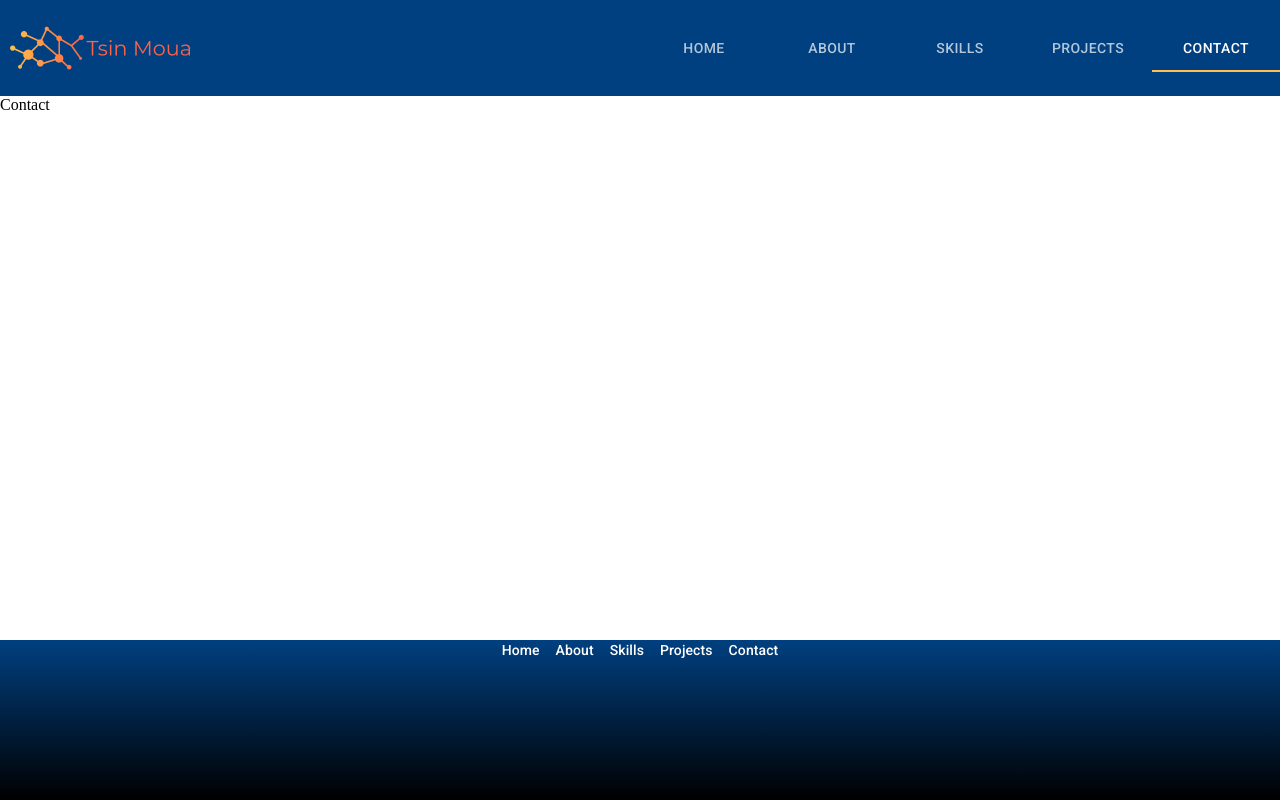
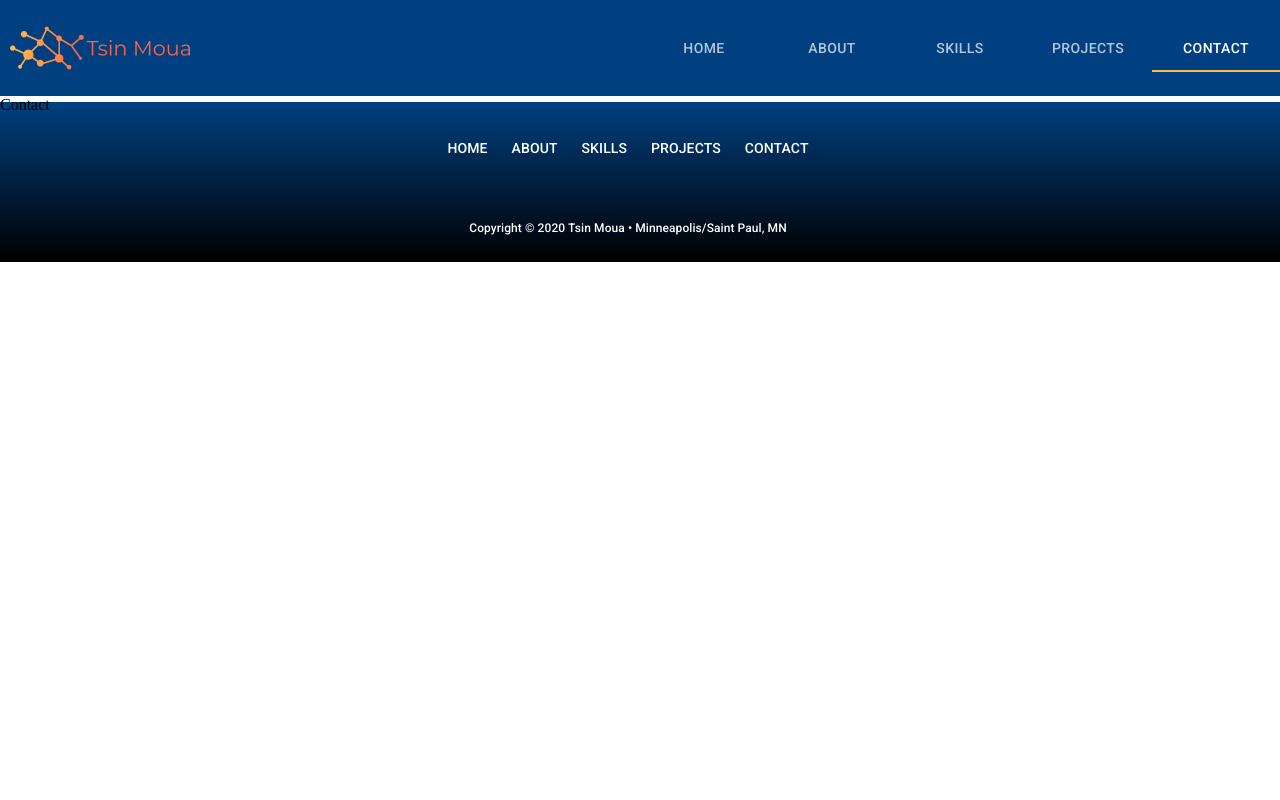
Before and after one commit to tsinmoua/Portfolio, a React (Create React App) app: page /contact in a window 1280 px wide. Built offline with nearby package versions, Linux system fonts and the light colour scheme.

Commit message:
footer styling

```diff
--- a/src/components/Footer.js
+++ b/src/components/Footer.js
@@ -7,36 +7,58 @@
     backgroundImage: 'linear-gradient(#004080, black)',
     height: '10rem',
     width: '100%',
-    position: 'absolute',
+    position: 'static',
     bottom: 0
   },
   footerLinks: {
     textDecoration: 'none',
     color: 'white'
+  },
+  footerContainer: {
+    height: '100%',
+    width: '100%'
   }
 }))
 
 const Footer = (props) => {
   const classes = useStyles();
 
+  const routes = [
+    { name: "HOME", link: "/" },
+    { name: "ABOUT", link: "/about" },
+    { name: "SKILLS", link: "/skills" },
+    { name: "PROJECTS", link: "/projects" },
+    { name: "CONTACT", link: "/contact" },
+  ]
+
   return (
     <footer className={classes.footer}>
-      <Grid container justify='center' alignItems='center' spacing={2}>
-        <Grid item>
-          <Typography variant='subtitle2' component={Link} to='/' className={classes.footerLinks}>Home</Typography>
+
+      <Grid container justify='center' alignItems='center' spacing={3}
+        className={classes.footerContainer}
+      >
+        {routes.map((route, index) => {
+          return (
+            <Grid item key={index}>
+              <Typography
+                variant='subtitle2'
+                component={Link} to={route.link}
+                className={classes.footerLinks}
+              >
+                {route.name}
+              </Typography>
+            </Grid>
+          )
+        })}
+
+        <Grid container justify='center' alignItems='flex-end' >
+          <Grid item>
+            <Typography variant='subtitle2' className={classes.footerLinks} style={{ fontSize: '.75rem' }}>
+              Copyright © 2020 Tsin Moua &bull; Minneapolis/Saint Paul, MN
+            </Typography>
+          </Grid>
         </Grid>
-        <Grid item>
-          <Typography variant='subtitle2' component={Link} to='/about' className={classes.footerLinks}>About</Typography>
-        </Grid>
-        <Grid item>
-          <Typography variant='subtitle2' component={Link} to='/skills' className={classes.footerLinks}>Skills</Typography>
-        </Grid>
-        <Grid item>
-          <Typography variant='subtitle2' component={Link} to='/projects' className={classes.footerLinks}>Projects</Typography>
-        </Grid>
-        <Grid item>
-          <Typography variant='subtitle2' component={Link} to='/contact' className={classes.footerLinks}>Contact</Typography>
-        </Grid>
+
       </Grid>
     </footer>
   )
--- a/src/components/Navbar.js
+++ b/src/components/Navbar.js
@@ -60,7 +60,6 @@
   },
   tabContainer: {
     marginLeft: 'auto',
-    marginRight: '0',
   },
   drawer: {
     backgroundColor: theme.palette.common.navy,
@@ -106,7 +105,7 @@
     } else if (window.location.pathname === '/contact' && value !== '5') {
       setValue('5')
     }
-  }, [value])
+  }, [value, window.location.pathname] )
 
   const handleChange = (event, newValue) => {
     setValue(newValue);
--- a/src/pages/Home.js
+++ b/src/pages/Home.js
@@ -8,7 +8,6 @@
     width: "100%",
   },
   hello: {
-    // zIndex: 100,
     position: "relative",
     top: '-20rem',
     left: '5rem'
@@ -19,7 +18,9 @@
   const classes = useStyles();
 
   return (
-    <div>
+    <div style={{ overflowX: 'hidden' }}>
+      <img src={hero} alt='Hero img' className={classes.divImage} />
+      <img src={hero} alt='Hero img' className={classes.divImage} />
       <img src={hero} alt='Hero img' className={classes.divImage} />
 
       <Grid container className={classes.hello} direction='column'>
```
Also changed, not shown: 1 other file (tests, documents, lock files or other folders).
